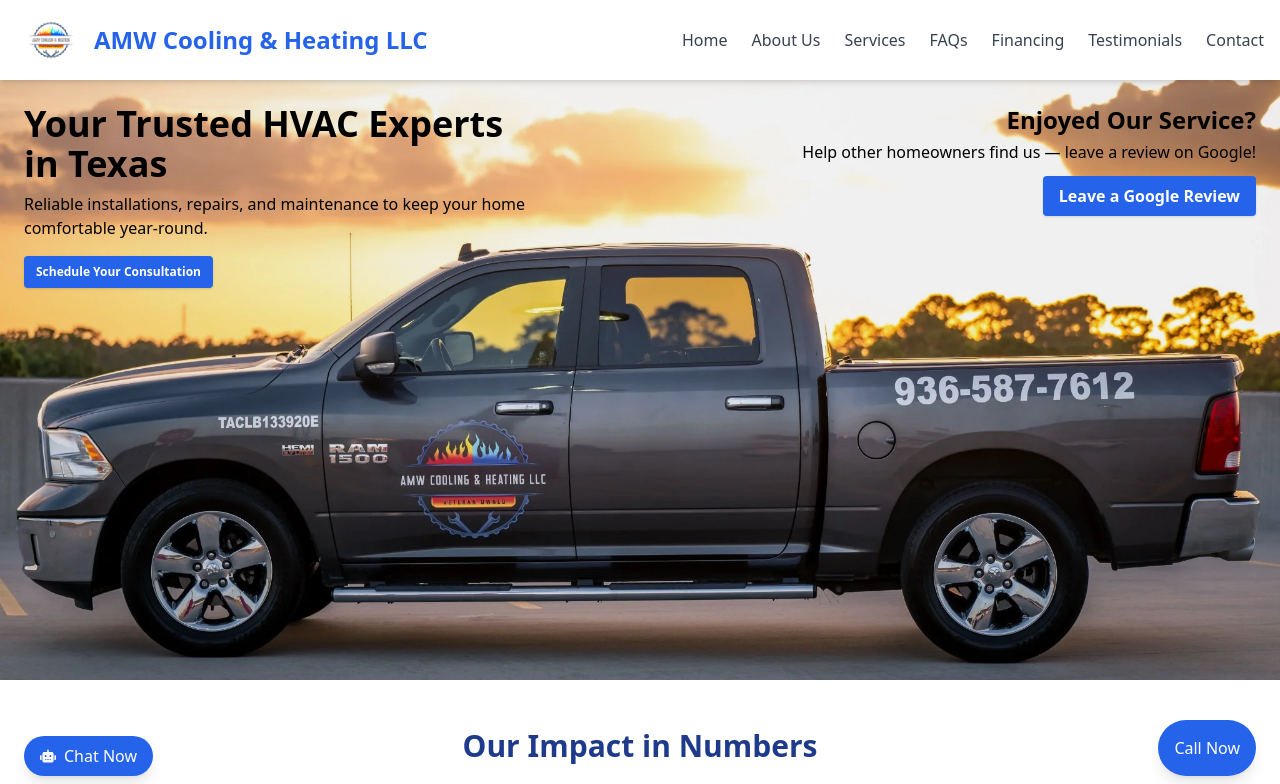
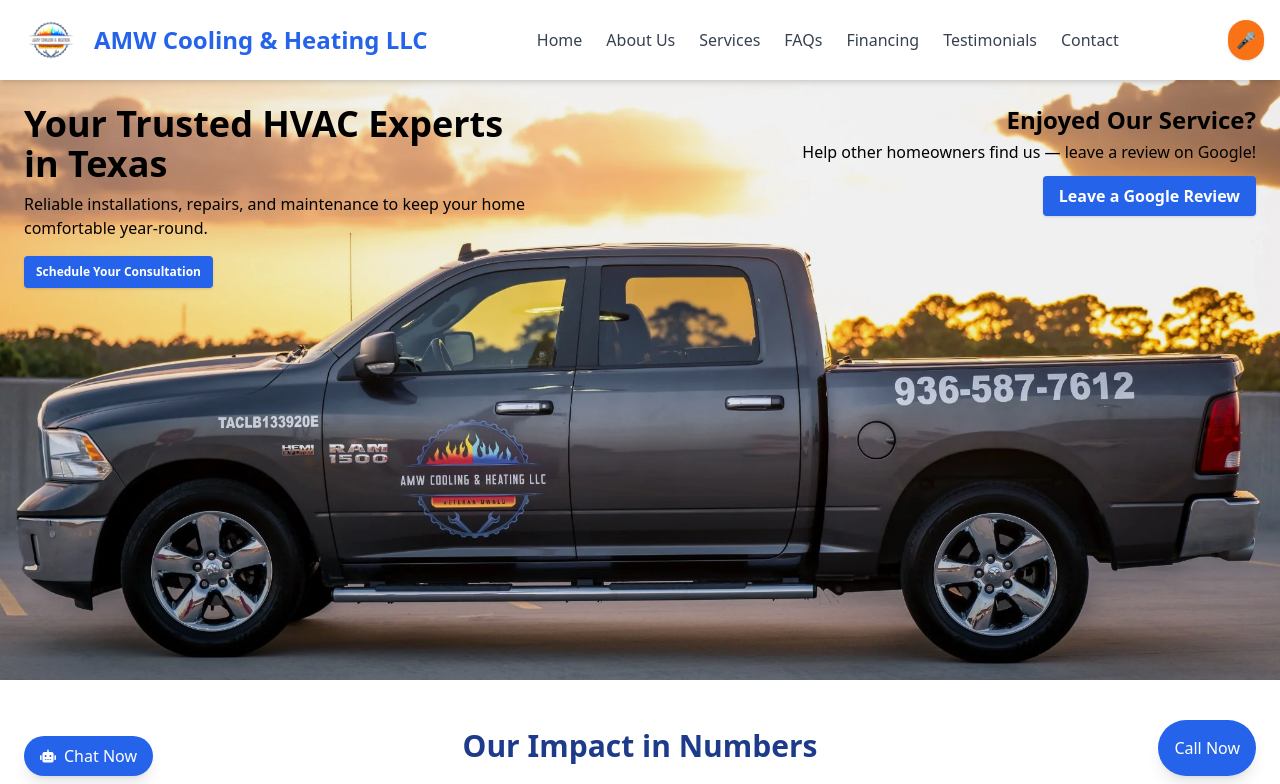
Before and after one commit to kstephens0331/amw-cooling-heating, a React (Create React App) app: page / in a window 1280 px wide. Shown: the top 784 px of the page. Built offline with nearby package versions, Linux system fonts and the light colour scheme.

Commit message:
udpate for voice search

```diff
--- a/package.json
+++ b/package.json
@@ -19,6 +19,7 @@
     "react-leaflet": "4.2.1",
     "react-router-dom": "^6.21.2",
     "react-scripts": "5.0.1",
+    "react-speech-recognition": "^4.0.1",
     "swiper": "^11.2.8",
     "web-vitals": "^2.1.4"
   },
--- a/src/components/Navbar.jsx
+++ b/src/components/Navbar.jsx
@@ -1,13 +1,49 @@
 import React, { useState } from 'react';
-import { Link } from 'react-router-dom';
+import { Link, useNavigate } from 'react-router-dom';
 import { FaFacebook, FaInstagram, FaYelp, FaBars, FaTimes } from 'react-icons/fa';
 import { FcGoogle } from 'react-icons/fc';
 import logo from '../assets/images/FullLogo_Transparent.webp'
+import VoiceSearch from "./VoiceSearch";
 
 const Navbar = () => {
   const [isOpen, setIsOpen] = useState(false);
   const toggleMenu = () => setIsOpen(!isOpen);
   const closeMenu = () => setIsOpen(false);
+
+  const navigate = useNavigate();
+
+const speak = (text) => {
+  const utterance = new SpeechSynthesisUtterance(text);
+  utterance.lang = "en-US";
+  window.speechSynthesis.speak(utterance);
+};
+
+const handleVoiceResult = (query) => {
+  console.log("Voice search for:", query);
+
+  if (query.includes("about")) {
+    speak("Taking you to our About Us page.");
+    navigate("/about");
+  } else if (query.includes("contact") || query.includes("phone")) {
+    speak("Opening the contact page.");
+    navigate("/contact");
+  } else if (query.includes("services") || query.includes("repair")) {
+    speak("Showing our services.");
+    navigate("/services");
+  } else if (query.includes("quote") || query.includes("estimate")) {
+    speak("Let's get you a quote.");
+    navigate("/contact");
+  } else if (query.includes("home") || query.includes("main")) {
+    speak("Going back to the homepage.");
+    navigate("/");
+  } else if (query.includes("finance") || query.includes("payment")) {
+    speak("Here are your financing options.");
+    navigate("/financing");
+  } else {
+    speak("Sorry, I didn't catch that.");
+    alert(`No match for "${query}"`);
+  }
+};
 
   return (
     <header className="bg-white shadow-md sticky top-0 z-50 w-full">
@@ -23,6 +59,7 @@
   </span>
 </Link>
 
+
         {/* Desktop Nav */}
         <nav className="hidden md:flex space-x-6 text-gray-700">
           <Link to="/" className="hover:text-orange-700">Home</Link>
@@ -33,6 +70,7 @@
           <Link to="/testimonials" className="hover:text-orange-700">Testimonials</Link>
           <Link to="/contact" className="hover:text-orange-700">Contact</Link>
         </nav>
+        <VoiceSearch onResult={handleVoiceResult} />
 
         {/* Mobile Icon */}
         <button onClick={toggleMenu} className="md:hidden text-gray-700 z-50" aria-label="Menu">
@@ -50,6 +88,7 @@
           <Link to="/financing" className="block" onClick={closeMenu}>Financing</Link>
           <Link to="/testimonials" className="block" onClick={closeMenu}>Testimonials</Link>
           <Link to="/contact" className="block" onClick={closeMenu}>Contact</Link>
+          <VoiceSearch onResult={handleVoiceResult} />
 
           {/* Social Icons */}
           <div className="flex justify-start space-x-4 pt-3">
--- /dev/null
+++ b/src/components/VoiceSearch.jsx
@@ -0,0 +1,60 @@
+import React, { useEffect, useState } from "react";
+
+const VoiceSearch = ({ onResult }) => {
+  const [isListening, setIsListening] = useState(false);
+  const [support, setSupport] = useState(true);
+
+  useEffect(() => {
+    if (!('webkitSpeechRecognition' in window || 'SpeechRecognition' in window)) {
+      setSupport(false);
+    }
+  }, []);
+
+  const handleListen = () => {
+    const SpeechRecognition =
+      window.SpeechRecognition || window.webkitSpeechRecognition;
+
+    if (!SpeechRecognition) return;
+
+    const recognition = new SpeechRecognition();
+    recognition.lang = 'en-US';
+    recognition.interimResults = false;
+    recognition.maxAlternatives = 1;
+
+    recognition.onstart = () => {
+      setIsListening(true);
+    };
+
+    recognition.onend = () => {
+      setIsListening(false);
+    };
+
+    recognition.onerror = (event) => {
+      console.error("Speech recognition error", event);
+      setIsListening(false);
+    };
+
+    recognition.onresult = (event) => {
+      const transcript = event.results[0][0].transcript;
+      if (onResult) onResult(transcript);
+    };
+
+    recognition.start();
+  };
+
+  if (!support) return null;
+
+  return (
+    <button
+      onClick={handleListen}
+      aria-label="Activate voice search"
+      className={`p-2 rounded-full bg-orange-500 hover:bg-orange-600 text-white shadow transition ${
+        isListening ? "animate-pulse" : ""
+      }`}
+    >
+      🎤
+    </button>
+  );
+};
+
+export default VoiceSearch;
```
Also changed, not shown: 1 other file (tests, documents, lock files or other folders).
